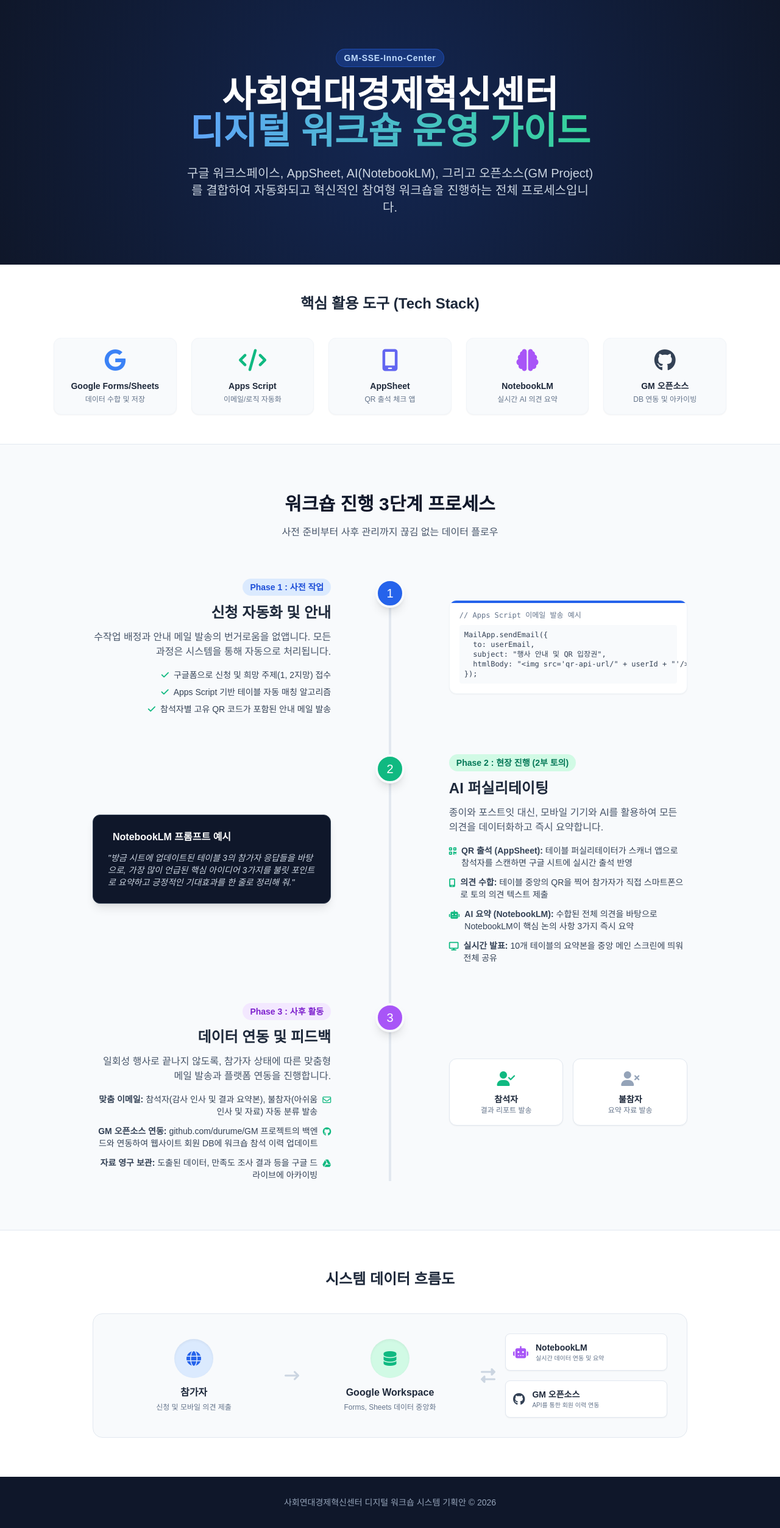
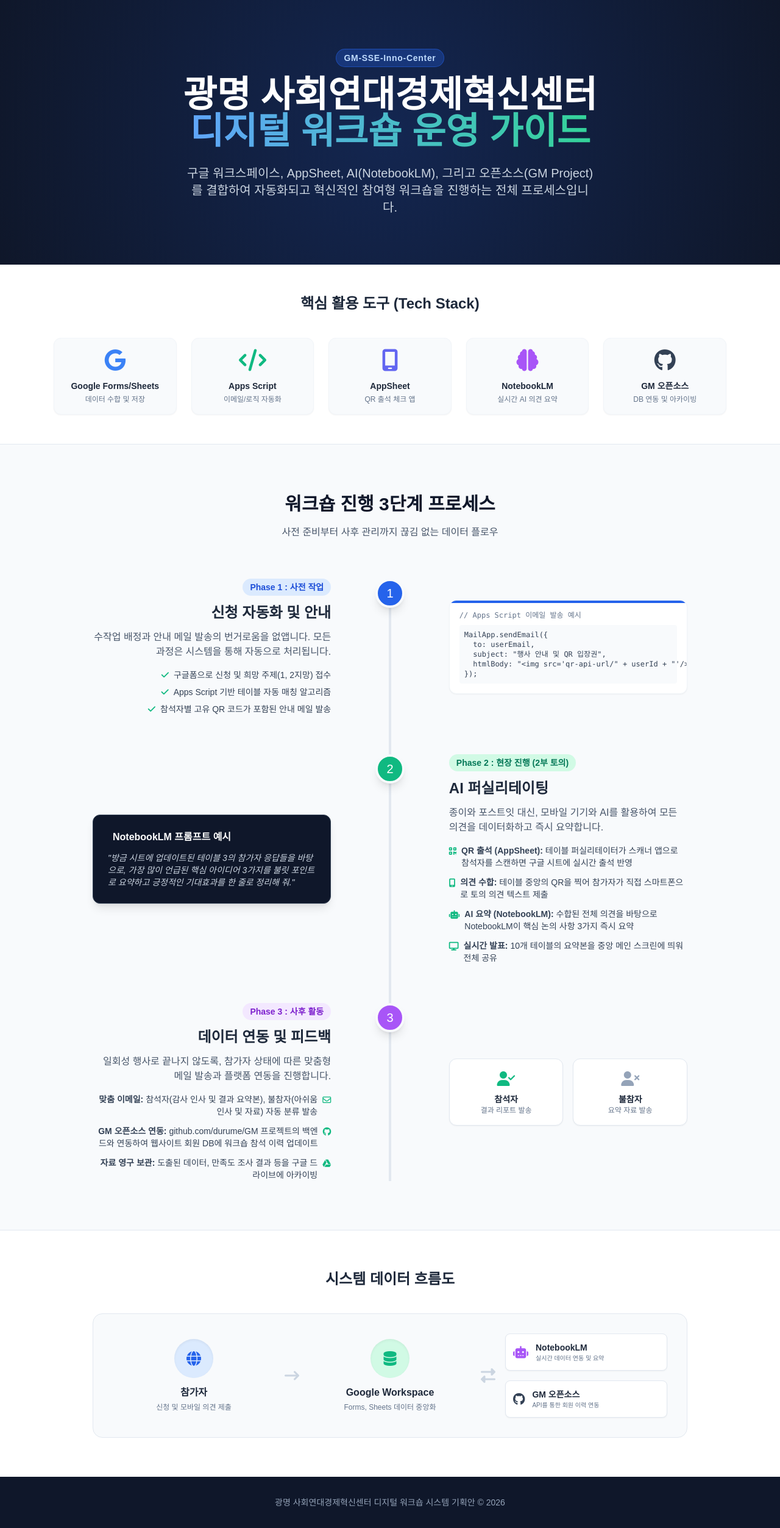
Before and after one commit to parandurume-labs/gm-maju-center-workshop, a plain HTML site: page index.html in a window 1280 px wide. Shown: the whole page at 61% size. Drawn offline with nearby package versions, Linux system fonts and the light colour scheme; some icons are missing; a web font is replaced by a local one.

Commit message:
Update index.html
본문 '사회연대경제혁신센터' -> '광명 ~'

```diff
--- a/index.html
+++ b/index.html
@@ -81,7 +81,7 @@
                 GM-SSE-Inno-Center
             </span>
             <h1 class="text-4xl md:text-6xl font-bold mb-6 leading-tight">
-                사회연대경제혁신센터<br>
+               광명 사회연대경제혁신센터<br>
                 <span class="text-transparent bg-clip-text bg-gradient-to-r from-blue-400 to-emerald-400">디지털 워크숍 운영
                     가이드</span>
             </h1>
@@ -329,7 +329,7 @@
 
     <!-- Footer -->
     <footer class="bg-dark text-slate-400 py-8 text-center text-sm">
-        <p>사회연대경제혁신센터 디지털 워크숍 시스템 기획안 &copy; 2026</p>
+        <p>광명 사회연대경제혁신센터 디지털 워크숍 시스템 기획안 &copy; 2026</p>
     </footer>
 
 </body>
```
